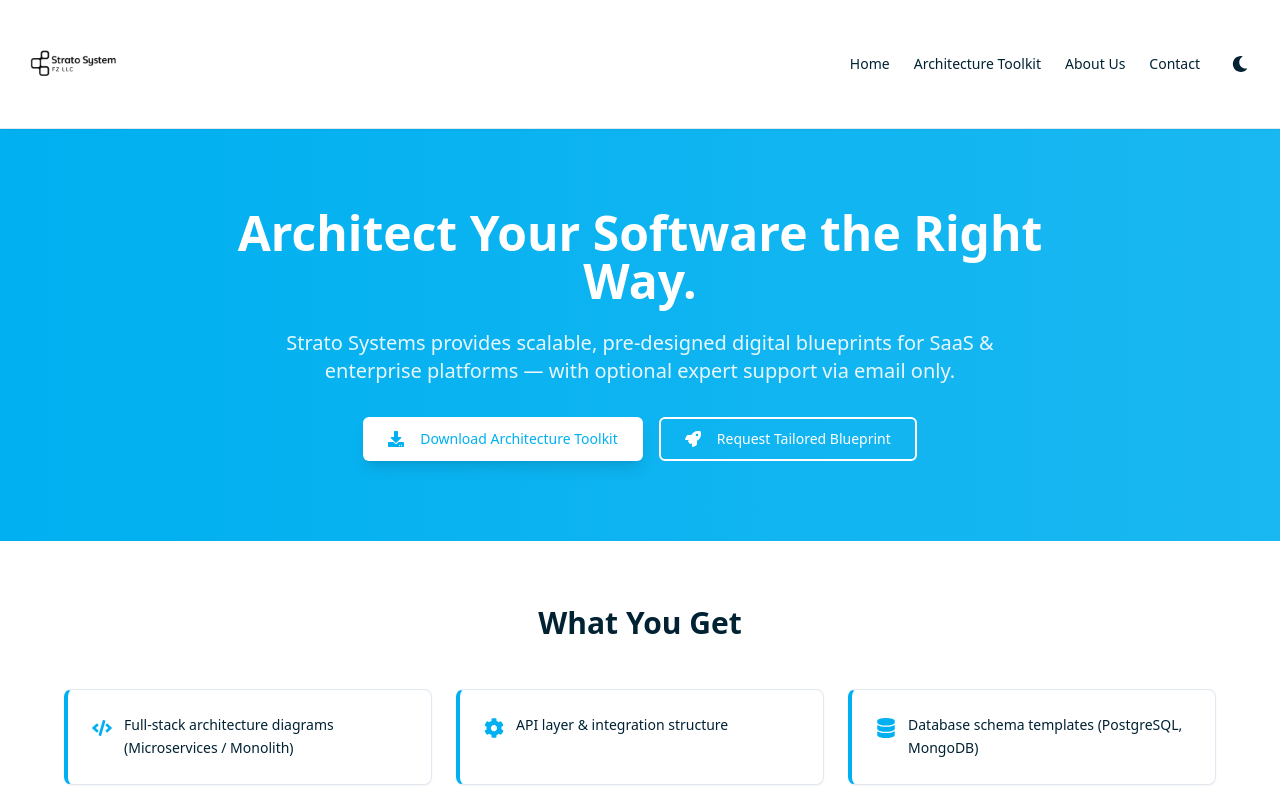
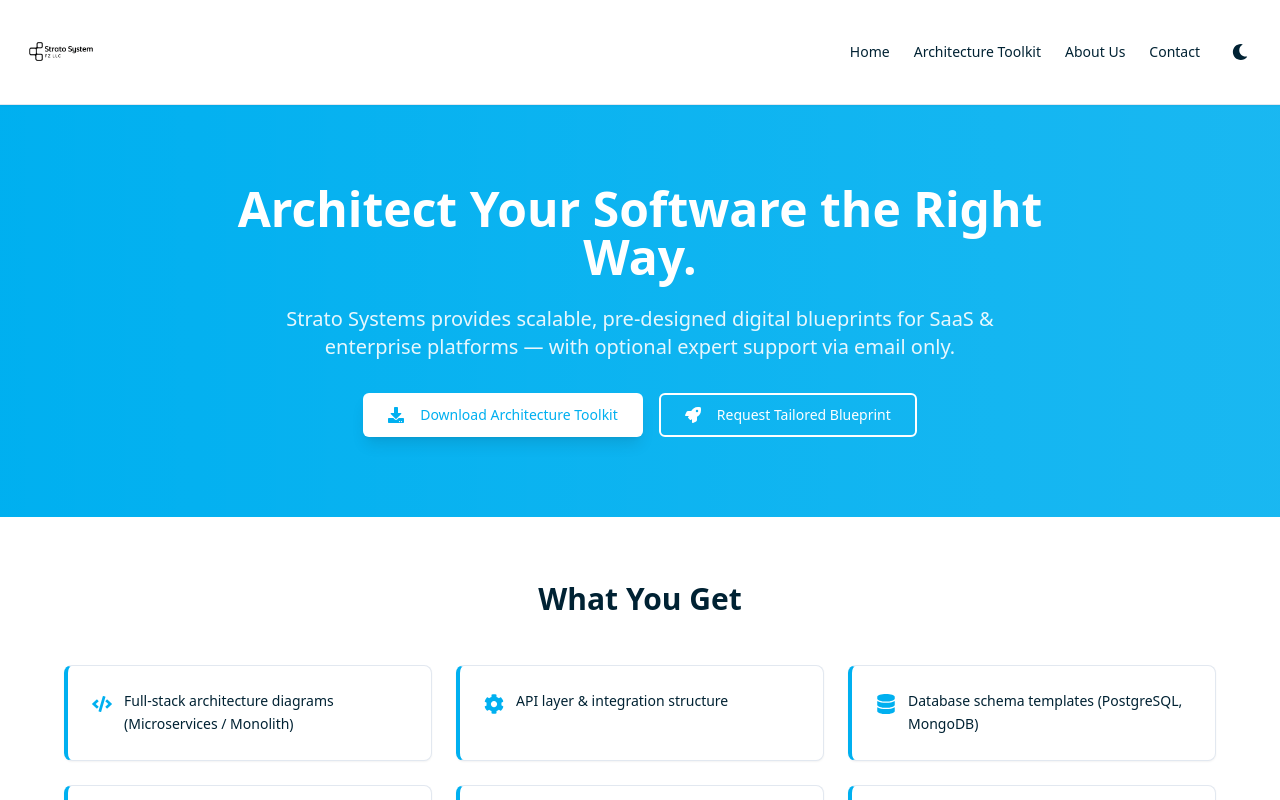
Before and after one commit to AgbokeRidwan/strato-blueprint-wizard, a React (Vite) app: page / in a window 1280 px wide. Shown: the top 800 px of the page. Built offline with nearby package versions, Linux system fonts and the light colour scheme.

Commit message:
amended again

```diff
--- a/src/components/StratoLandingPage.tsx
+++ b/src/components/StratoLandingPage.tsx
@@ -164,12 +164,12 @@ export default function StratoLandingPage() {
           <img
             src="/strato logo bglw.png"
             alt="Strato Logo Light"
-             className="h-10 md:h-24 w-auto max-w-[180px] object-contain dark:hidden transition-all duration-300"
+             className="h-[48px] md:h-[72px] w-auto max-w-[200px] object-contain dark:hidden transition-all duration-300"
           />
           <img
             src="/strato logo bgl.png"
             alt="Strato Logo Dark"
-            className="h-10 md:h-24 w-auto max-w-[180px] object-contain hidden dark:block transition-all duration-300"
+            className="h-[48px] md:h-[72px] w-auto max-w-[200px] object-contain hidden dark:block transition-all duration-300"
           />
 
         </div>
```
